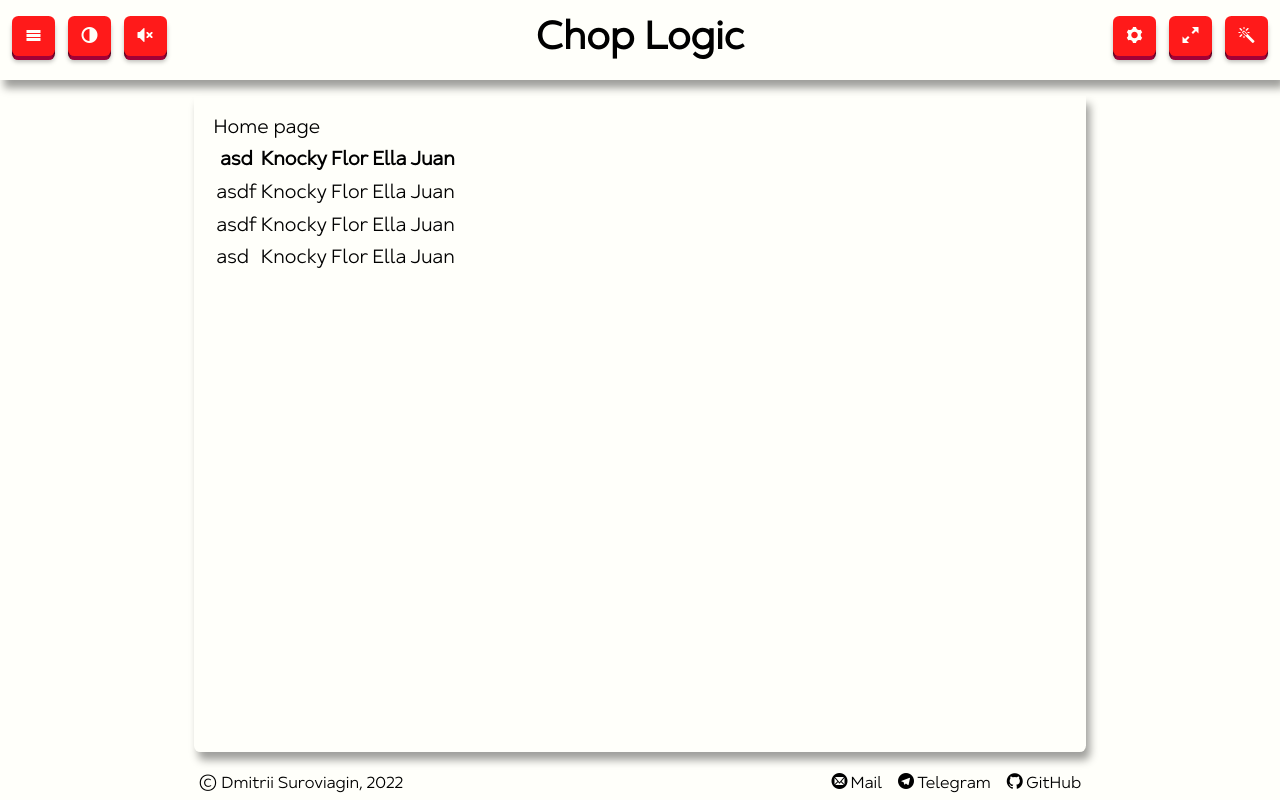
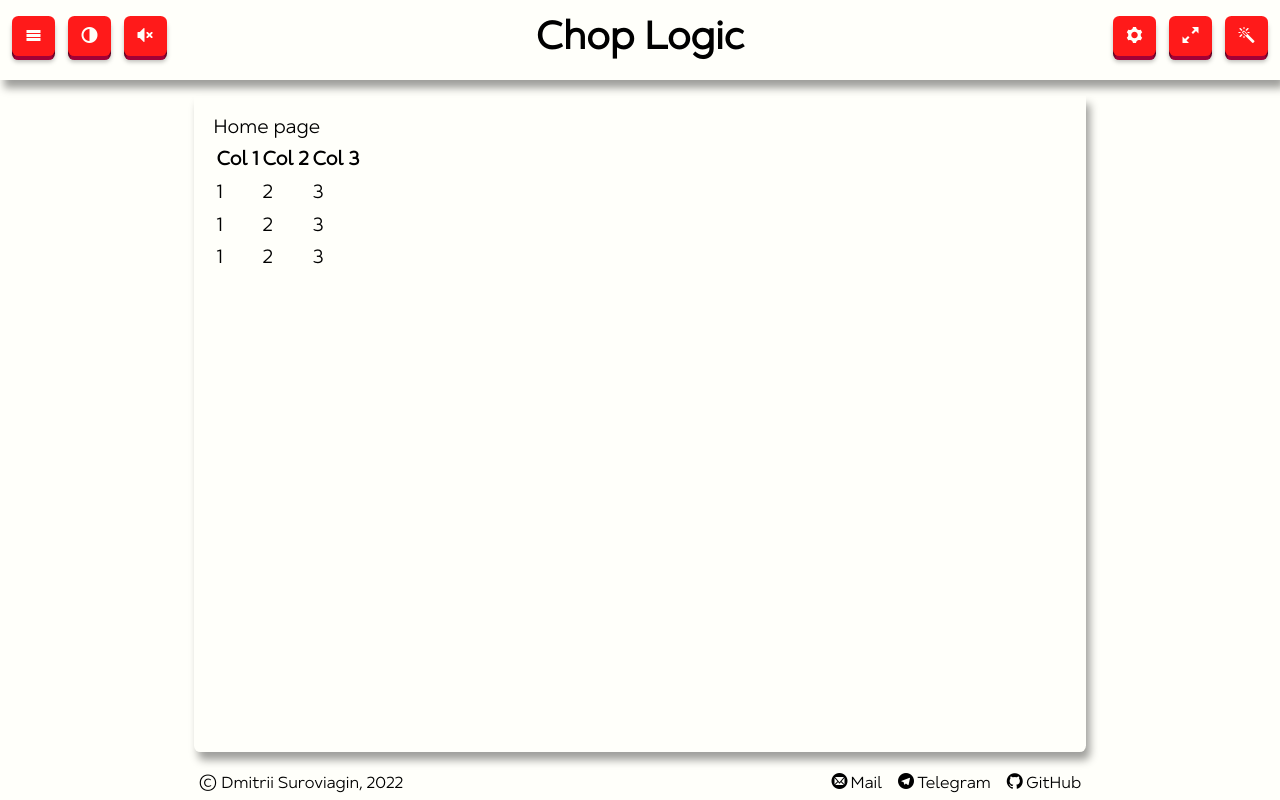
Before and after one commit to SavouryGin/chop_logic, a React app: page / in a window 1280 px wide. Built offline with nearby package versions, Linux system fonts and the light colour scheme.

Commit message:
ts-37: add a draft table types

```diff
--- a/src/components/table/index.tsx
+++ b/src/components/table/index.tsx
@@ -6,46 +6,60 @@ import { settingsSelectors } from 'store/settings/selectors';
 
 import './styles.scss';
 
-export type TableProps = ComponentProps;
+export type TableDataItem = {
+  id: string;
+  [key: string]: unknown;
+};
 
-function Table(props: TableProps): React.ReactElement {
+export type TableProps = ComponentProps & {
+  columns: TableColumnProps[];
+  data: TableDataItem[];
+};
+
+export type TableColumnProps = {
+  // The field to which the column is bound
+  field?: string;
+  // The title of the column
+  title?: string;
+  // The width of the column (in pixels)
+  width?: string | number;
+  //The format that is applied to the value before it is displayed
+  format?: string;
+};
+
+function Table({ columns, data, ...rest }: TableProps): React.ReactElement {
   const isDarkMode = useAppSelector(settingsSelectors.getIsDarkMode);
-  const tableClassNames = formatClassName(['table', props.className, { table_dark: isDarkMode }]);
+  const tableClassNames = formatClassName(['table', rest.className, { table_dark: isDarkMode }]);
+
+  const headerCells = columns.map((column, index) => {
+    return <th key={index}>{column.title || ''}</th>;
+  });
+
+  const rows = data.map((item) => {
+    const values = [];
+    for (const column of columns) {
+      if (!column.field) continue;
+      const value = item[column.field];
+      values.push(value);
+    }
+
+    const dataCells = values.map((value, index) => {
+      return <td key={`${item.id}_${index}`}>{value as string}</td>;
+    });
+
+    return (
+      <tr key={item.id} id={item.id}>
+        {dataCells}
+      </tr>
+    );
+  });
 
   return (
     <table className={tableClassNames}>
       <thead>
-        <th>asd</th>
-        <th>Knocky</th>
-        <th>Flor</th>
-        <th>Ella</th>
-        <th>Juan</th>
+        <tr>{headerCells}</tr>
       </thead>
-      <tbody>
-        <tr>
-          <td>asdf</td>
-          <td>Knocky</td>
-          <td>Flor</td>
-          <td>Ella</td>
-          <td>Juan</td>
-        </tr>
-        <tr>
-          <td>asdf</td>
-          <td>Knocky</td>
-          <td>Flor</td>
-          <td>Ella</td>
-          <td>Juan</td>
-        </tr>
-      </tbody>
-      <tfoot>
-        <tr>
-          <td>asd</td>
-          <td>Knocky</td>
-          <td>Flor</td>
-          <td>Ella</td>
-          <td>Juan</td>
-        </tr>
-      </tfoot>
+      <tbody>{rows}</tbody>
     </table>
   );
 }
--- a/src/pages/home/index.tsx
+++ b/src/pages/home/index.tsx
@@ -1,14 +1,25 @@
-import Table from 'components/table';
+import Table, { TableColumnProps, TableDataItem } from 'components/table';
 import React from 'react';
 
 import './styles.scss';
+
+const testColumns: TableColumnProps[] = [
+  { title: 'Col 1', field: 'field1' },
+  { title: 'Col 2', field: 'field2' },
+  { title: 'Col 3', field: 'field3' },
+];
+const testData: TableDataItem[] = [
+  { id: '1', field1: 1, field2: 2, field3: 3, field4: 4 },
+  { id: '2', field1: 1, field2: 2, field3: 3, field4: 4 },
+  { id: '3', field1: 1, field2: 2, field3: 3, field4: 4 },
+];
 
 function Home(): React.ReactElement {
   return (
     <div className='home'>
       Home page
       <br></br>
-      <Table />
+      <Table columns={testColumns} data={testData} />
     </div>
   );
 }
```
